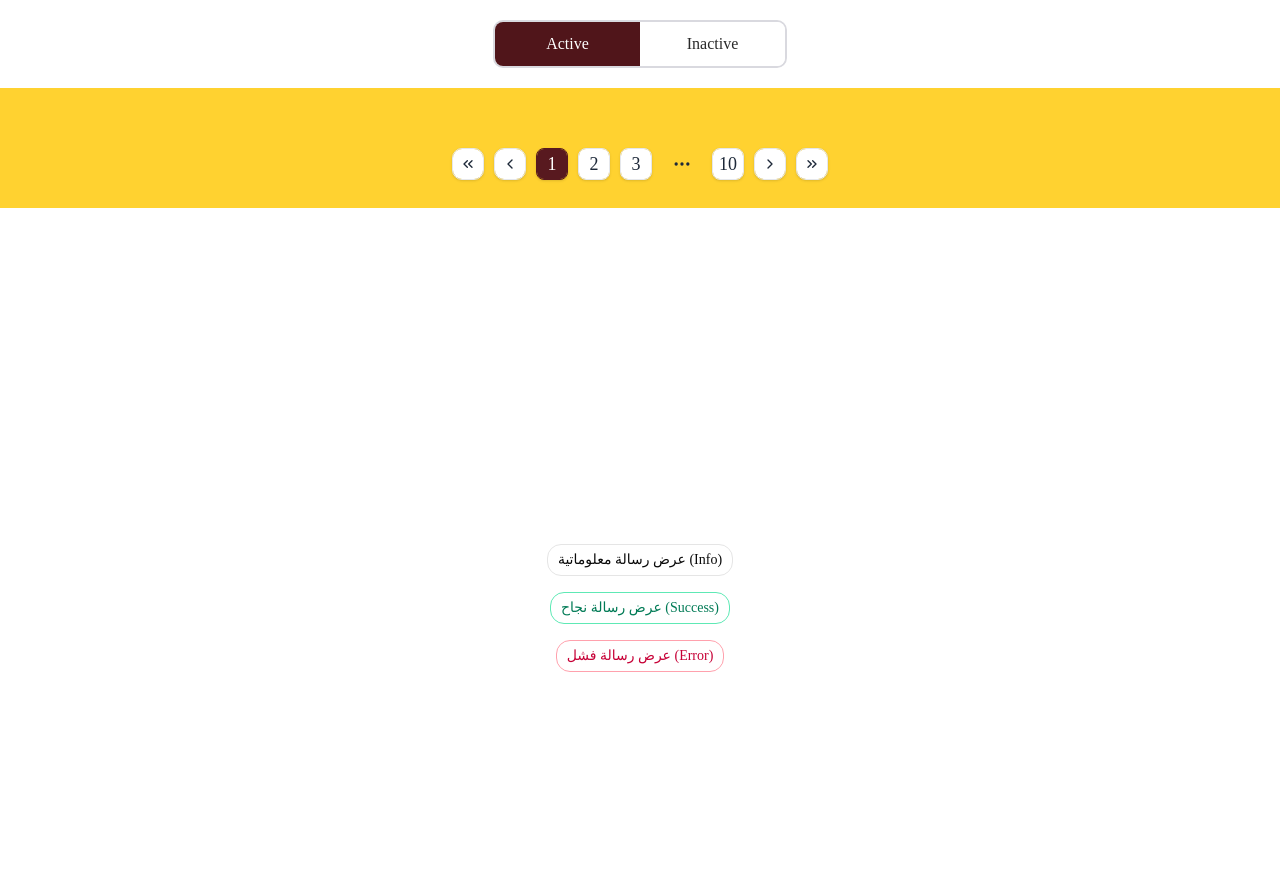
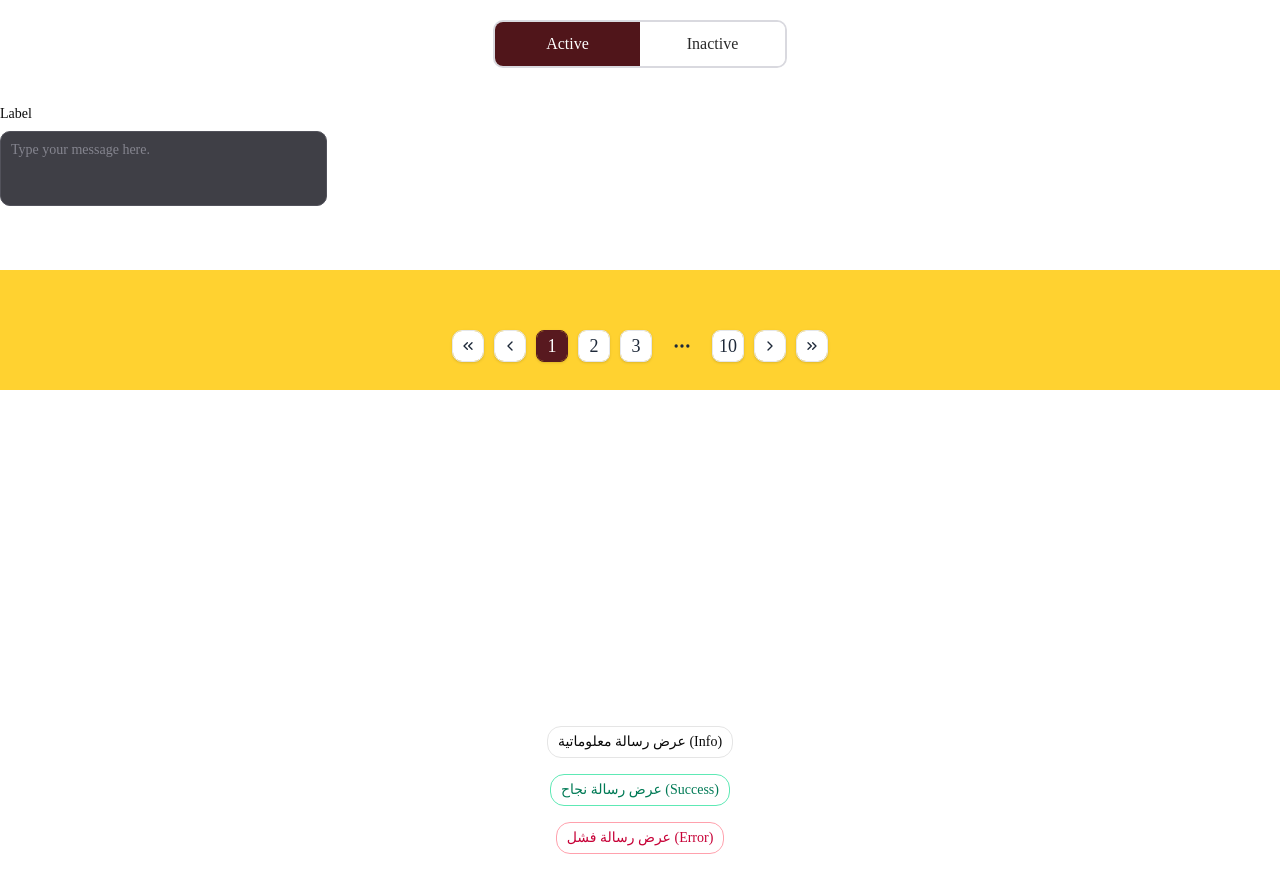
Before and after one commit to MaramEmadMohamed/rose-app-t3, a Next.js app: page / in a window 1280 px wide. Shown: the top 892 px of the page. Built offline with nearby package versions, Linux system fonts and the light colour scheme.

Commit message:
textarea has finished

```diff
--- a/src/app/page.tsx
+++ b/src/app/page.tsx
@@ -12,7 +12,8 @@ import {
   PaginationLast,
   PaginationEllipsis,
 } from "@/components/ui/pagination";
-
+import { Field, FieldLabel } from "@/components/ui/field";
+import { Textarea } from "@/components/ui/textarea";
 import { Tabs, TabsList, TabsTrigger } from "@/components/ui/tabs";
 export default function Home() {
   return (
@@ -25,6 +26,16 @@ export default function Home() {
             <TabsTrigger value="analytics">Inactive</TabsTrigger>
           </TabsList>
         </Tabs>
+      </div>
+      {/* textarea */}
+      <div className="my-4 w-[327.2px] h-37.5">
+        <Field>
+          <FieldLabel htmlFor="textarea-message">Label</FieldLabel>
+          <Textarea
+            id="textarea-message"
+            placeholder="Type your message here."
+          />
+        </Field>
       </div>
       {/* pagination */}
       <div className="p-6 bg-amber-300">
--- /dev/null
+++ b/src/components/ui/field.tsx
@@ -0,0 +1,238 @@
+"use client"
+
+import { useMemo } from "react"
+import { cva, type VariantProps } from "class-variance-authority"
+import { cn } from "cn"
+
+import { Label } from "@/components/ui/label"
+import { Separator } from "@/components/ui/separator"
+
+function FieldSet({ className, ...props }: React.ComponentProps<"fieldset">) {
+  return (
+    <fieldset
+      data-slot="field-set"
+      className={cn(
+        "flex flex-col gap-4 has-[>[data-slot=checkbox-group]]:gap-3 has-[>[data-slot=radio-group]]:gap-3",
+        className
+      )}
+      {...props}
+    />
+  )
+}
+
+function FieldLegend({
+  className,
+  variant = "legend",
+  ...props
+}: React.ComponentProps<"legend"> & { variant?: "legend" | "label" }) {
+  return (
+    <legend
+      data-slot="field-legend"
+      data-variant={variant}
+      className={cn(
+        "mb-1.5 font-medium data-[variant=label]:text-sm data-[variant=legend]:text-base",
+        className
+      )}
+      {...props}
+    />
+  )
+}
+
+function FieldGroup({ className, ...props }: React.ComponentProps<"div">) {
+  return (
+    <div
+      data-slot="field-group"
+      className={cn(
+        "group/field-group @container/field-group flex w-full flex-col gap-5 data-[slot=checkbox-group]:gap-3 *:data-[slot=field-group]:gap-4",
+        className
+      )}
+      {...props}
+    />
+  )
+}
+
+const fieldVariants = cva(
+  "group/field flex w-full gap-2 data-[invalid=true]:text-destructive",
+  {
+    variants: {
+      orientation: {
+        vertical: "flex-col *:w-full [&>.sr-only]:w-auto",
+        horizontal:
+          "flex-row items-center has-[>[data-slot=field-content]]:items-start *:data-[slot=field-label]:flex-auto has-[>[data-slot=field-content]]:[&>[role=checkbox],[role=radio]]:mt-px",
+        responsive:
+          "flex-col *:w-full @md/field-group:flex-row @md/field-group:items-center @md/field-group:*:w-auto @md/field-group:has-[>[data-slot=field-content]]:items-start @md/field-group:*:data-[slot=field-label]:flex-auto [&>.sr-only]:w-auto @md/field-group:has-[>[data-slot=field-content]]:[&>[role=checkbox],[role=radio]]:mt-px",
+      },
+    },
+    defaultVariants: {
+      orientation: "vertical",
+    },
+  }
+)
+
+function Field({
+  className,
+  orientation = "vertical",
+  ...props
+}: React.ComponentProps<"div"> & VariantProps<typeof fieldVariants>) {
+  return (
+    <div
+      role="group"
+      data-slot="field"
+      data-orientation={orientation}
+      className={cn(fieldVariants({ orientation }), className)}
+      {...props}
+    />
+  )
+}
+
+function FieldContent({ className, ...props }: React.ComponentProps<"div">) {
+  return (
+    <div
+      data-slot="field-content"
+      className={cn(
+        "group/field-content flex flex-1 flex-col gap-0.5 leading-snug",
+        className
+      )}
+      {...props}
+    />
+  )
+}
+
+function FieldLabel({
+  className,
+  ...props
+}: React.ComponentProps<typeof Label>) {
+  return (
+    <Label
+      data-slot="field-label"
+      className={cn(
+        "group/field-label peer/field-label flex w-fit gap-2 leading-snug group-data-[disabled=true]/field:opacity-50 has-data-checked:border-primary/30 has-data-checked:bg-primary/5 has-[>[data-slot=field]]:rounded-lg has-[>[data-slot=field]]:border has-[>[data-slot=field]]:not-has-[:disabled,[data-disabled]]:hover:bg-muted/50 has-[>[data-slot=field]]:has-[:focus-visible]:border-ring has-[>[data-slot=field]]:has-[:focus-visible]:ring-3 has-[>[data-slot=field]]:has-[:focus-visible]:ring-ring/50 *:data-[slot=field]:p-2.5 dark:has-data-checked:border-primary/20 dark:has-data-checked:bg-primary/10",
+        "has-[>[data-slot=field]]:w-full has-[>[data-slot=field]]:flex-col",
+        className
+      )}
+      {...props}
+    />
+  )
+}
+
+function FieldTitle({ className, ...props }: React.ComponentProps<"div">) {
+  return (
+    <div
+      data-slot="field-label"
+      className={cn(
+        "flex w-fit items-center gap-2 text-sm font-medium group-data-[disabled=true]/field:opacity-50",
+        className
+      )}
+      {...props}
+    />
+  )
+}
+
+function FieldDescription({ className, ...props }: React.ComponentProps<"p">) {
+  return (
+    <p
+      data-slot="field-description"
+      className={cn(
+        "text-left text-sm leading-normal font-normal text-muted-foreground group-has-data-horizontal/field:text-balance [[data-variant=legend]+&]:-mt-1.5",
+        "last:mt-0 nth-last-2:-mt-1",
+        "[&>a]:underline [&>a]:underline-offset-4 [&>a:hover]:text-primary",
+        className
+      )}
+      {...props}
+    />
+  )
+}
+
+function FieldSeparator({
+  children,
+  className,
+  ...props
+}: React.ComponentProps<"div"> & {
+  children?: React.ReactNode
+}) {
+  return (
+    <div
+      data-slot="field-separator"
+      data-content={!!children}
+      className={cn(
+        "relative -my-2 h-5 text-sm group-data-[variant=outline]/field-group:-mb-2",
+        className
+      )}
+      {...props}
+    >
+      <Separator className="absolute inset-0 top-1/2" />
+      {children && (
+        <span
+          className="relative mx-auto block w-fit bg-background px-2 text-muted-foreground"
+          data-slot="field-separator-content"
+        >
+          {children}
+        </span>
+      )}
+    </div>
+  )
+}
+
+function FieldError({
+  className,
+  children,
+  errors,
+  ...props
+}: React.ComponentProps<"div"> & {
+  errors?: Array<{ message?: string } | undefined>
+}) {
+  const content = useMemo(() => {
+    if (children) {
+      return children
+    }
+
+    if (!errors?.length) {
+      return null
+    }
+
+    const uniqueErrors = [
+      ...new Map(errors.map((error) => [error?.message, error])).values(),
+    ]
+
+    if (uniqueErrors?.length == 1) {
+      return uniqueErrors[0]?.message
+    }
+
+    return (
+      <ul className="ml-4 flex list-disc flex-col gap-1">
+        {uniqueErrors.map(
+          (error, index) =>
+            error?.message && <li key={index}>{error.message}</li>
+        )}
+      </ul>
+    )
+  }, [children, errors])
+
+  if (!content) {
+    return null
+  }
+
+  return (
+    <div
+      role="alert"
+      data-slot="field-error"
+      className={cn("text-sm font-normal text-destructive", className)}
+      {...props}
+    >
+      {content}
+    </div>
+  )
+}
+
+export {
+  Field,
+  FieldLabel,
+  FieldDescription,
+  FieldError,
+  FieldGroup,
+  FieldLegend,
+  FieldSeparator,
+  FieldSet,
+  FieldContent,
+  FieldTitle,
+}
--- /dev/null
+++ b/src/components/ui/label.tsx
@@ -0,0 +1,19 @@
+"use client"
+
+import * as React from "react"
+import { cn } from "cn"
+
+function Label({ className, ...props }: React.ComponentProps<"label">) {
+  return (
+    <label
+      data-slot="label"
+      className={cn(
+        "flex items-center gap-2 text-sm leading-none font-medium select-none group-data-[disabled=true]:pointer-events-none group-data-[disabled=true]:opacity-50 peer-disabled:cursor-not-allowed peer-disabled:opacity-50",
+        className
+      )}
+      {...props}
+    />
+  )
+}
+
+export { Label }
--- /dev/null
+++ b/src/components/ui/separator.tsx
@@ -0,0 +1,24 @@
+"use client"
+
+import { Separator as SeparatorPrimitive } from "@base-ui/react/separator"
+import { cn } from "cn"
+
+function Separator({
+  className,
+  orientation = "horizontal",
+  ...props
+}: SeparatorPrimitive.Props) {
+  return (
+    <SeparatorPrimitive
+      data-slot="separator"
+      orientation={orientation}
+      className={cn(
+        "shrink-0 bg-border data-horizontal:h-px data-horizontal:w-full data-vertical:w-px data-vertical:self-stretch",
+        className
+      )}
+      {...props}
+    />
+  )
+}
+
+export { Separator }
--- /dev/null
+++ b/src/components/ui/textarea.tsx
@@ -0,0 +1,51 @@
+
+import * as React from "react";
+import { cn } from "cn";
+
+function Textarea({
+  className,
+  ...props
+}: React.ComponentProps<"textarea">) {
+  return (
+    <textarea
+      data-slot="textarea"
+      className={cn(
+        // Base
+        "peer w-full min-h-18.75 resize-none rounded-lg border px-2.5 py-2 text-sm",
+        "bg-[#3f3f46] text-white placeholder:text-[#85858f]",
+        "border-[#52525b]",
+
+        // Transition
+        "transition-all duration-200 outline-none",
+
+        // Hover
+        "hover:border-[#71717a]",
+
+        // Focus
+        "focus-visible:border-[#ffa3b9]",
+        "focus-visible:ring-2 focus-visible:ring-[#ffa3b9]/20",
+
+        // Error
+        "aria-invalid:border-red-500",
+        "aria-invalid:text-white",
+        "aria-invalid:focus-visible:ring-red-500/20",
+
+        // Disabled
+        "disabled:cursor-not-allowed",
+        "disabled:bg-[#18181b]",
+        "disabled:border-[#18181b]",
+        "disabled:text-[#71717a]",
+        "disabled:placeholder:text-[#52525b]",
+
+        // Light mode
+        "dark:bg-[#3f3f46] dark:border-[#52525b]",
+        "dark:hover:border-[#71717a]",
+
+        className
+      )}
+      {...props}
+    />
+  );
+}
+
+export { Textarea };
```
